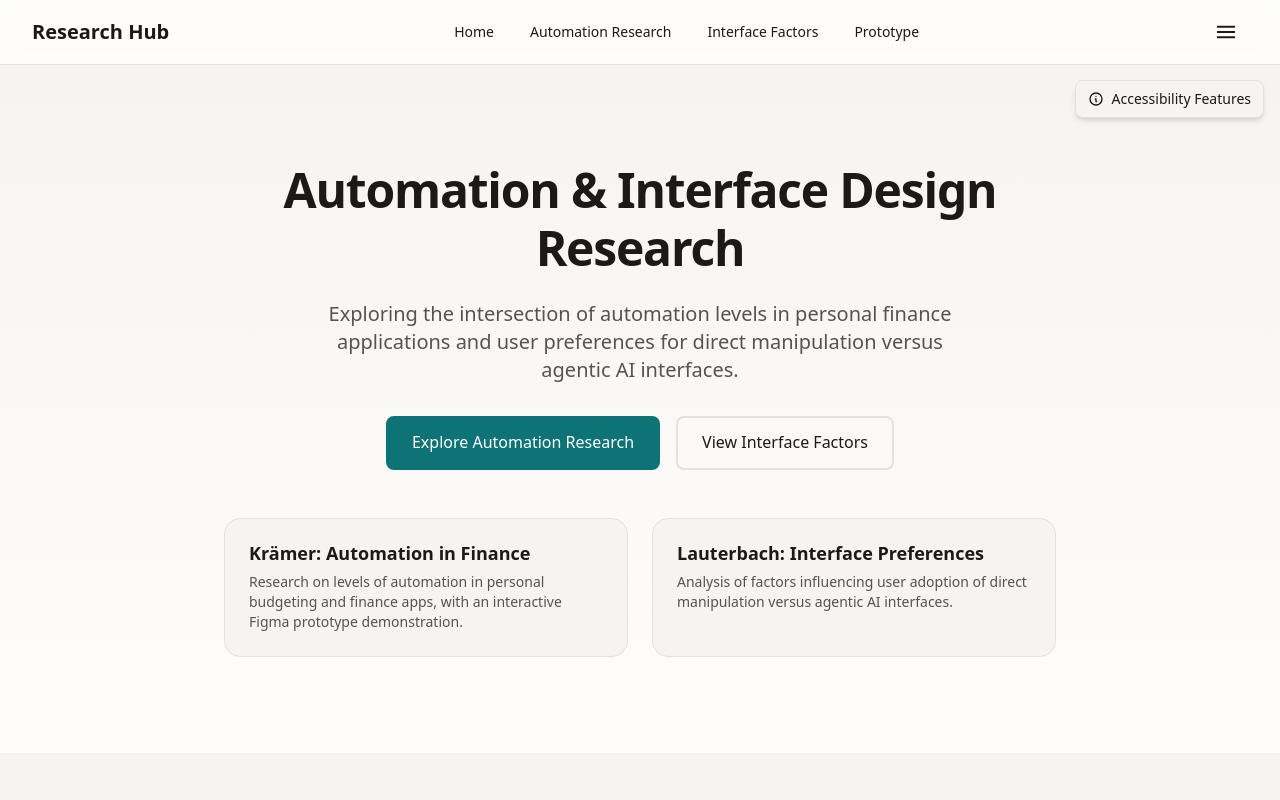
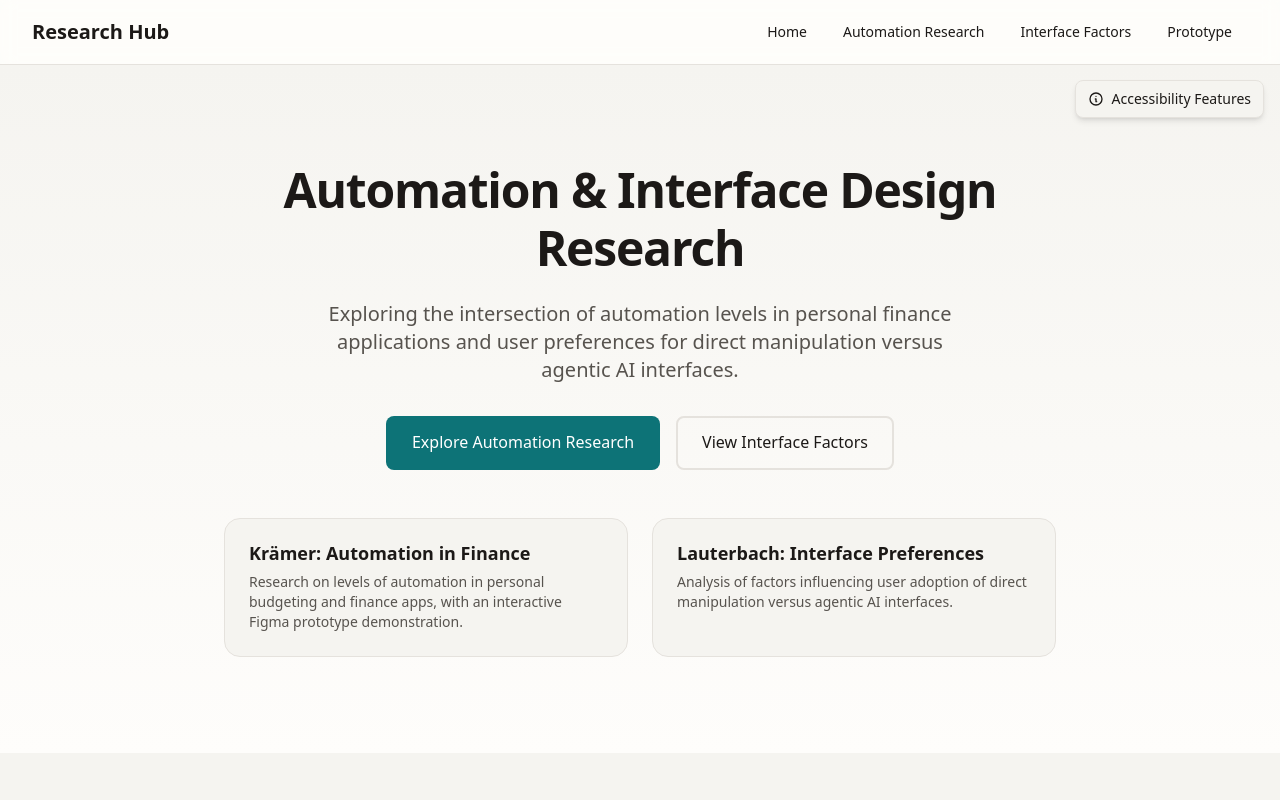
Before and after one commit to k-laut/research-website, a Next.js app: page / in a window 1280 px wide. Shown: the top 800 px of the page. Built offline with nearby package versions, Linux system fonts and the light colour scheme.

Commit message:
deleted unneeded burger menu

```diff
--- a/package.json
+++ b/package.json
@@ -17,7 +17,6 @@
   },
   "dependencies": {
     "clsx": "^2.1.1",
-    "focus-trap-react": "^11.0.4",
     "lucide-react": "^0.562.0",
     "next": "^16.1.1",
     "react": "^19.0.0",
--- a/src/components/layout/Header.tsx
+++ b/src/components/layout/Header.tsx
@@ -1,8 +1,4 @@
 'use client';
-
-import { useState, useCallback, useEffect } from 'react';
-import FocusTrap from 'focus-trap-react';
-import { cn } from '@/lib/utils';
 
 const navItems = [
   { href: '#main-content', label: 'Home' },
@@ -12,33 +8,6 @@ const navItems = [
 ];
 
 export function Header() {
-  const [isMenuOpen, setIsMenuOpen] = useState(false);
-
-  const toggleMenu = useCallback(() => {
-    setIsMenuOpen((prev) => !prev);
-  }, []);
-
-  const closeMenu = useCallback(() => {
-    setIsMenuOpen(false);
-  }, []);
-
-  useEffect(() => {
-    const handleEscape = (e: KeyboardEvent) => {
-      if (e.key === 'Escape' && isMenuOpen) {
-        closeMenu();
-      }
-    };
-
-    if (isMenuOpen) {
-      document.addEventListener('keydown', handleEscape);
-      document.body.style.overflow = 'hidden';
-    }
-
-    return () => {
-      document.removeEventListener('keydown', handleEscape);
-      document.body.style.overflow = '';
-    };
-  }, [isMenuOpen, closeMenu]);
 
   return (
     <header
@@ -54,9 +23,8 @@ export function Header() {
           Research Hub
         </a>
 
-        {/* Desktop Navigation */}
+        {/* Navigation */}
         <nav
-          className="hidden md:block"
           role="navigation"
           aria-label="Main navigation"
         >
@@ -73,115 +41,7 @@ export function Header() {
             ))}
           </ul>
         </nav>
-
-        {/* Mobile Menu Button */}
-        <button
-          type="button"
-          className="touch-target rounded-lg p-2 text-foreground hover:bg-surface md:hidden"
-          onClick={toggleMenu}
-          aria-expanded={isMenuOpen}
-          aria-controls="mobile-menu"
-          aria-label={isMenuOpen ? 'Close menu' : 'Open menu'}
-        >
-          <span className="sr-only">
-            {isMenuOpen ? 'Close menu' : 'Open menu'}
-          </span>
-          <svg
-            className="h-6 w-6"
-            fill="none"
-            viewBox="0 0 24 24"
-            strokeWidth={2}
-            stroke="currentColor"
-            aria-hidden="true"
-          >
-            {isMenuOpen ? (
-              <path
-                strokeLinecap="round"
-                strokeLinejoin="round"
-                d="M6 18L18 6M6 6l12 12"
-              />
-            ) : (
-              <path
-                strokeLinecap="round"
-                strokeLinejoin="round"
-                d="M3.75 6.75h16.5M3.75 12h16.5m-16.5 5.25h16.5"
-              />
-            )}
-          </svg>
-        </button>
       </div>
-
-      {/* Mobile Navigation */}
-      {isMenuOpen && (
-        <FocusTrap
-          focusTrapOptions={{
-            allowOutsideClick: true,
-            escapeDeactivates: true,
-            onDeactivate: closeMenu,
-            returnFocusOnDeactivate: true,
-            initialFocus: '#mobile-menu-close',
-            fallbackFocus: '#mobile-menu',
-          }}
-        >
-          <div
-            id="mobile-menu"
-            className="fixed inset-0 top-16 z-50 bg-background md:hidden"
-            role="dialog"
-            aria-modal="true"
-            aria-label="Mobile navigation menu"
-            tabIndex={-1}
-          >
-            <nav
-              className="flex flex-col p-4"
-              role="navigation"
-              aria-label="Mobile navigation"
-            >
-              {/* Close button for accessibility */}
-              <button
-                id="mobile-menu-close"
-                type="button"
-                className="mb-4 self-end rounded-lg p-2 text-foreground hover:bg-surface focus-visible:bg-surface"
-                onClick={closeMenu}
-                aria-label="Close menu"
-              >
-                <svg
-                  className="h-6 w-6"
-                  fill="none"
-                  viewBox="0 0 24 24"
-                  strokeWidth={2}
-                  stroke="currentColor"
-                  aria-hidden="true"
-                >
-                  <path
-                    strokeLinecap="round"
-                    strokeLinejoin="round"
-                    d="M6 18L18 6M6 6l12 12"
-                  />
-                </svg>
-              </button>
-
-              <ul className="flex flex-col gap-2">
-                {navItems.map((item) => (
-                  <li key={item.href}>
-                    <a
-                      href={item.href}
-                      className={cn(
-                        'nav-link block rounded-lg px-4 py-3 text-lg font-medium',
-                        'text-foreground transition-colors',
-                        'hover:bg-surface hover:text-primary',
-                        'focus-visible:bg-surface'
-                      )}
-                      onClick={closeMenu}
-                    >
-                      {item.label}
-                    </a>
-                  </li>
-                ))}
-              </ul>
-            </nav>
-          </div>
-        </FocusTrap>
-      )}
     </header>
   );
 }
```
Also changed, not shown: 1 other file (tests, documents, lock files or other folders).
